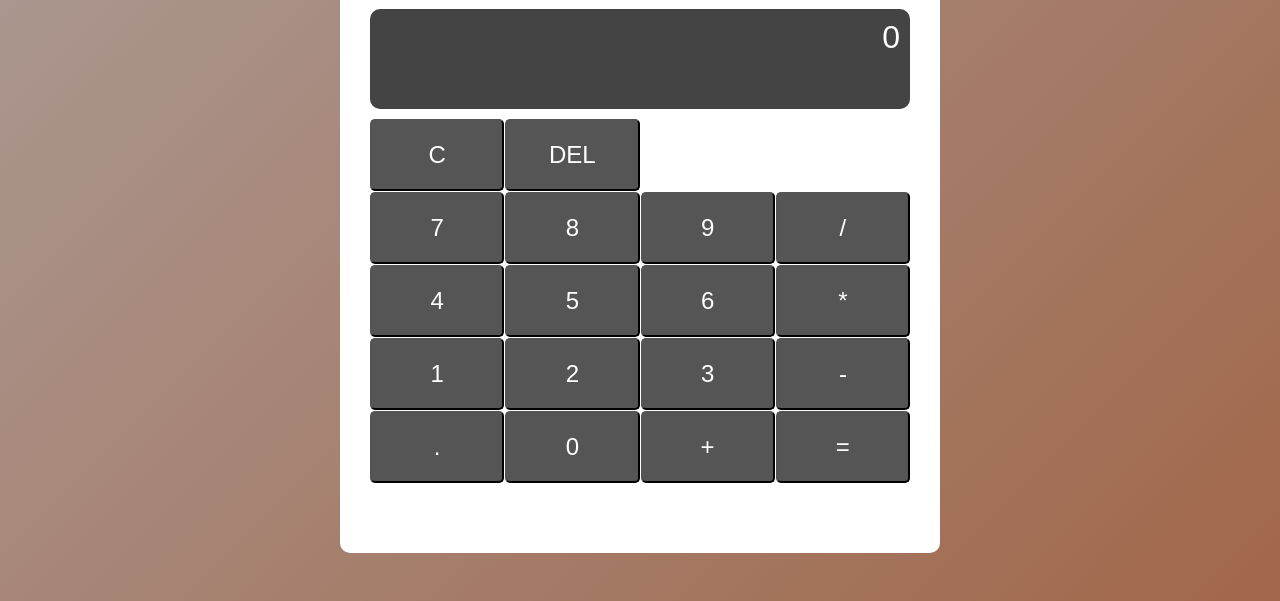
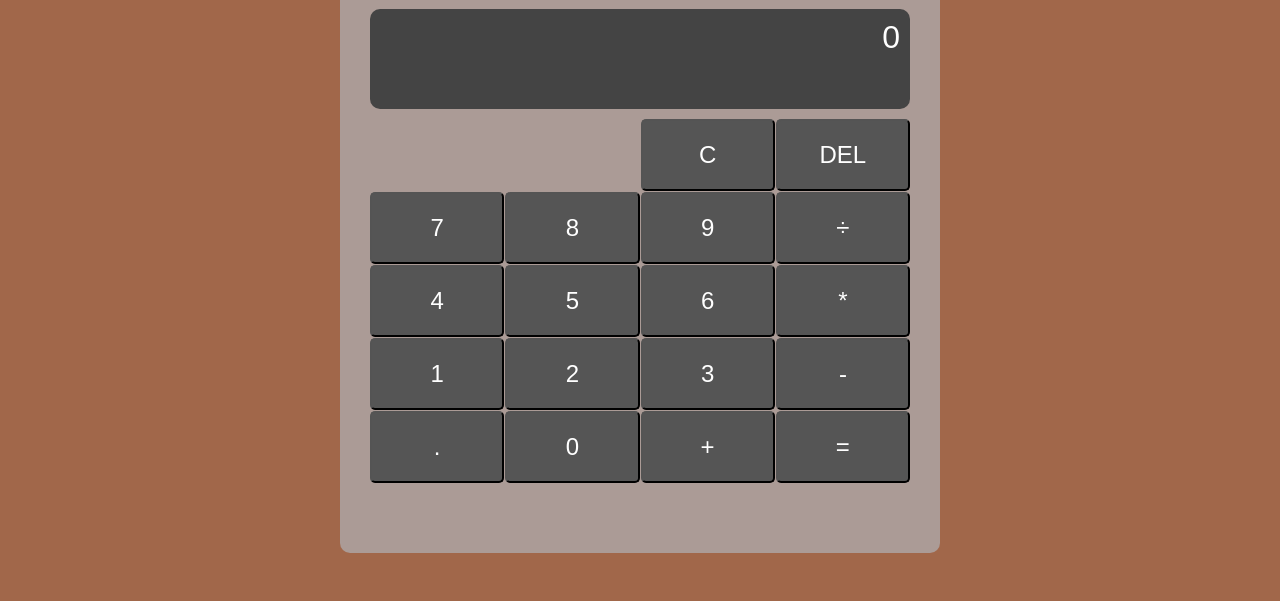
Before and after one commit to wukiwuk/calculator, a plain HTML site: page index.html in a window 1280 px wide. Shown: the part 199-800 px from the top of the page. Drawn offline with Linux system fonts and the light colour scheme.

Commit message:
Positions fixed

```diff
--- a/index.html
+++ b/index.html
@@ -12,6 +12,8 @@
             <h2>Calculator</h2>
             <div class="display" id="display" >0</div>
             <div class="cdel">
+                <div class="blank"></div>
+                <div class="blank"></div>
                 <button class="btn" onclick="clearDisplay()">C</button>
                 <button class="btn" onclick="deleteLast()">DEL</button>
             </div>
@@ -19,7 +21,7 @@
                 <button class="btn" onclick="appendNumber('7')">7</button>
                 <button class="btn" onclick="appendNumber('8')">8</button>
                 <button class="btn" onclick="appendNumber('9')">9</button>
-                <button class="btn" onclick="appendOperator('/')">/</button>
+                <button class="btn" onclick="appendOperator('/')">÷</button>
                 <button class="btn" onclick="appendNumber('4')">4</button>
                 <button class="btn" onclick="appendNumber('5')">5</button>
                 <button class="btn" onclick="appendNumber('6')">6</button>
--- a/styles.css
+++ b/styles.css
@@ -10,7 +10,7 @@ body {
     justify-content: center;
     align-items: center;
     height: 100vh;
-    background-color: #f4f4f4;
+    background-color: #fff;
     margin: 0;
     font-family: Arial, sans-serif;
   }
@@ -18,7 +18,7 @@ body {
 .background {
     width: 100%;
     min-height: 100vh;
-    background: linear-gradient(135deg, #AB9B96 , #A1674A);
+    background: #A1674A;
     padding: 10px;
 }
 
@@ -26,7 +26,7 @@ body {
 .calculator {
     width: 100%;
     max-width: 600px;
-    background:#fff;
+    background:#AB9B96;
     margin: 100px auto 20px;
     padding: 40px 30px 70px;
     border-radius: 10px;
@@ -63,6 +63,7 @@ h3 {
     gap: 1px;
     margin-top: 10px;
     text-align: right;
+    align-items:center;
 }
 
 .buttons    {
```
